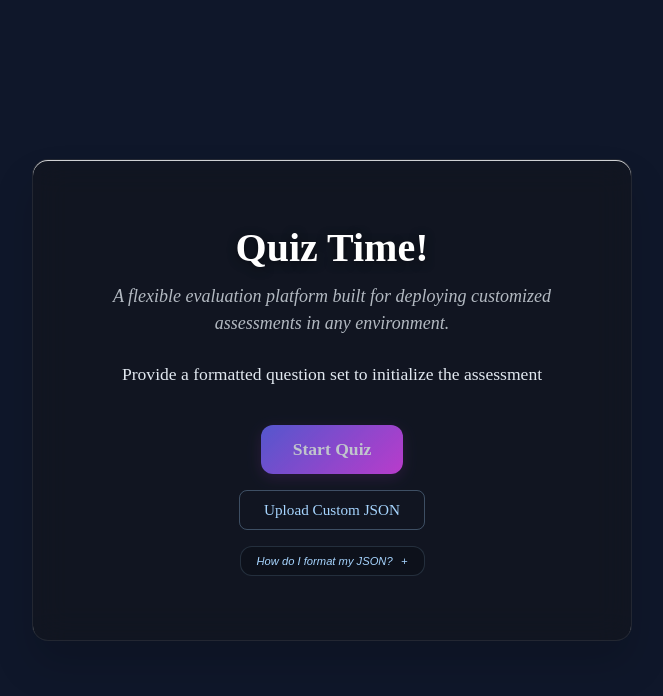
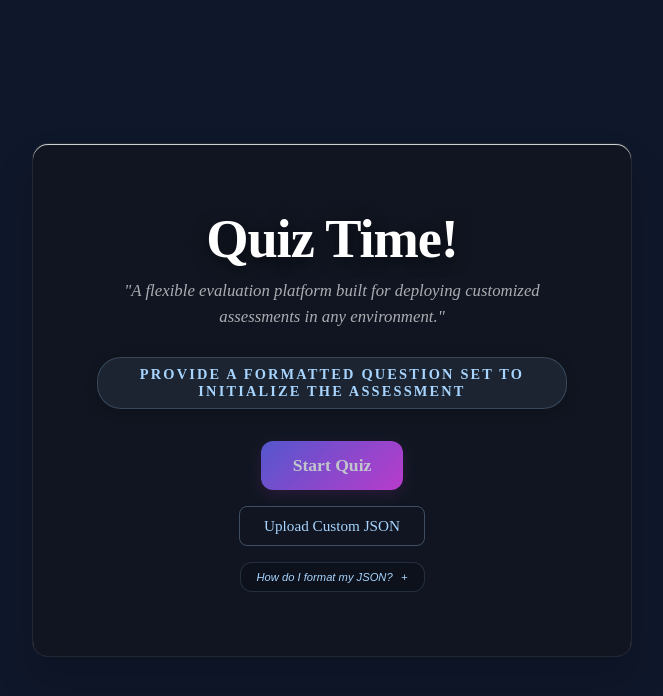
Before and after one commit to Ryuukae/interactive-web-quiz, a plain HTML site: page index.html in a window 1280 px wide. Shown: the whole page, without its empty margins (308-971 px from the left). Drawn offline with Linux system fonts and the light colour scheme.

Commit message:
feat(ui): revamp start screen headers and layout
- Added quotation marks to the `#start-screen-p1` text in `index.html`
  to visually frame the platform description.
- Scaled `#start-screen h1` in `style.css` to 3.4rem with an 800 font
  weight and tighter letter spacing for a high-impact primary header.
- Overhauled `#start-screen-p2` into a stylized pill/badge component
  using an `inline-block` display, custom borders, and uppercase
  typography to draw visual attention.
- Recalculated the vertical rhythm across `#start-screen-p1`,
  `#start-screen-p2`, and `.action-stack` by adjusting block margins
  to perfectly suspend the new badge within a 32px spatial gap.
- Refined `#start-screen-p1` typography with a lighter font weight
  and increased transparency, ensuring it recedes into the visual
  hierarchy behind the new badge.

```diff
--- a/index.html
+++ b/index.html
@@ -31,7 +31,7 @@
         <!-- The 'active' class dictates visibility upon initial DOM load. -->
         <div class="screen active" id="start-screen">
             <h1>Quiz Time!</h1>
-            <p id="start-screen-p1">A flexible evaluation platform built for deploying customized assessments in any environment.</p>
+            <p id="start-screen-p1">"A flexible evaluation platform built for deploying customized assessments in any environment."</p>
             <p id="start-screen-p2">Provide a formatted question set to initialize the assessment</p>
 
             <!--
--- a/style.css
+++ b/style.css
@@ -112,30 +112,43 @@ body {
 /* ========================================= */
 
 #start-screen h1 {
-    /* Forces a pure white fill to achieve maximum accessible contrast against the dark gradient background. */
     color: #ffffff;
-    margin-bottom: 12px;
-    font-size: 2.5rem;
-    font-weight: 700;
-    /* Applies a localized drop-shadow filter to the typography, physically separating the text layer from the frosted background. */
-    text-shadow: 0 2px 10px rgba(0, 0, 0, 0.5);
+    font-size: 3.4rem;
+    font-weight: 800;
+    letter-spacing: -0.02em;
+    margin-bottom: 8px;
+    text-shadow: 0 4px 16px rgba(0, 0, 0, 0.6);
 }
 
 #start-screen-p1 {
-    /* Utilizes a semi-muted slate gray color grade to establish a clear visual hierarchy below the primary H1 header. */
-    color: #e2e8f0c7;
-    margin-bottom: 24px;
+    font-size: 1.05rem;
+    font-style: italic;
+    font-weight: 300;
+    color: rgba(255, 255, 255, 0.65);
     line-height: 1.5;
-    font-size: 18px;
-    font-style: italic;
+    padding: 0 16px;
+
+
+    /* Adjusted to exactly 32px to equalize the spatial gap above the badge */
+    margin-bottom: 28px;
 }
 
 #start-screen-p2 {
-    /* Utilizes a lighter slate gray color grade so that it does not compete with H1 yet draws more attention than p1 */
-    color: #e2e8f0;
-    font-size: 1.1rem;
-    margin-bottom: 38px;
-    line-height: 1.5;
+    display: inline-block;
+    background: rgba(167, 213, 255, 0.08);
+    border: 1px solid rgba(167, 213, 255, 0.2);
+    border-radius: 24px;
+    padding: 8px 20px;
+    font-size: 0.9rem;
+    font-weight: 600;
+    text-transform: uppercase;
+    letter-spacing: 0.15em;
+    color: #a7d5ff;
+
+    /* Adds a 16px bottom margin. Combined with the action-stack's 16px top margin,
+       this creates a perfect 32px gap below, suspending the badge directly in the center. */
+    margin: 0 auto 16px auto;
+    box-shadow: 0 4px 12px rgba(0, 0, 0, 0.2);
 }
 
 /* ========================================= */
@@ -486,7 +499,7 @@ button:active {
     gap: 16px;
 
     /* Pushes the entire stack down from the subtitle text above it */
-    margin-top: 32px;
+    margin-top: 16px;
 }
 
 /* ========================================= */
```
